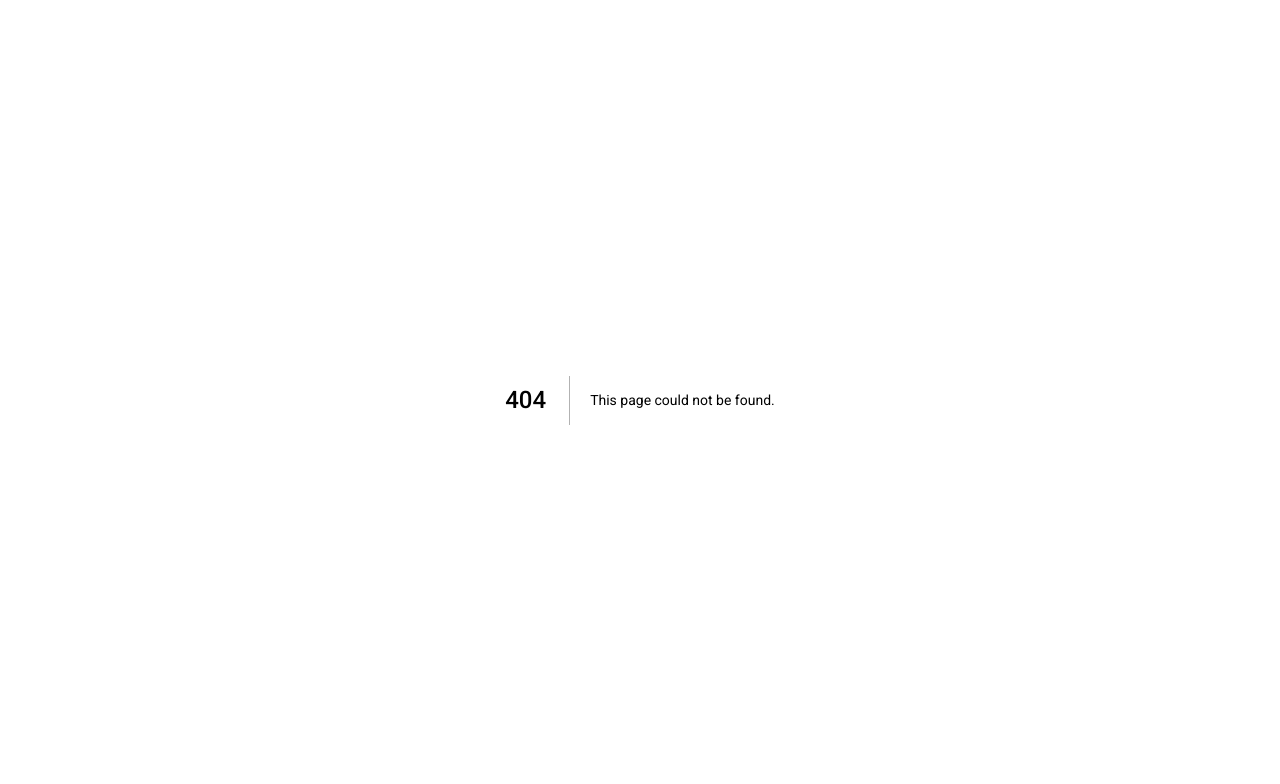
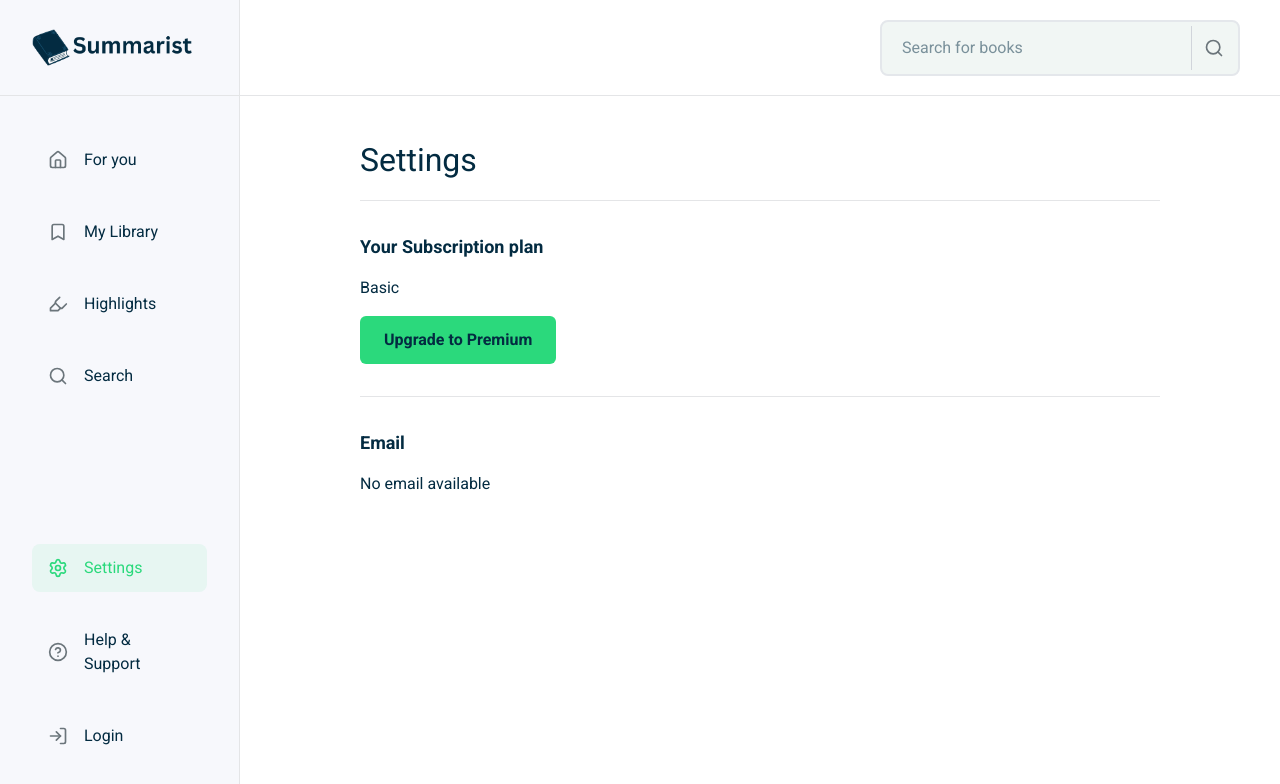
Before and after one commit to DerrickSimilien/Summarist-Virtual-Internship, a Next.js app: page /settings in a window 1280 px wide. Before the commit this address had no page. Shown: the top 784 px of the page. Built offline with nearby package versions, Linux system fonts and the light colour scheme; no server answers.

Commit message:
Curated Settings page to direct to subscription page

```diff
--- /dev/null
+++ b/src/app/settings/page.tsx
@@ -0,0 +1,154 @@
+'use client';
+
+import React, { useState, useEffect } from 'react';
+import { useRouter } from 'next/navigation';
+import SidebarLayout from '../components/SidebarLayout';
+import { onAuthStateChanged } from 'firebase/auth';
+import { auth } from '../../lib/firebase';
+
+const SettingsPage = () => {
+  const router = useRouter();
+  const [user, setUser] = useState(null);
+  const [loading, setLoading] = useState(true);
+
+  // Listen for authentication state changes
+  useEffect(() => {
+    const unsubscribe = onAuthStateChanged(auth, (currentUser) => {
+      setUser(currentUser);
+      setLoading(false);
+    });
+
+    return () => unsubscribe();
+  }, []);
+
+  const handleUpgradeClick = () => {
+    router.push('/choose-plan');
+  };
+
+  return (
+    <SidebarLayout>
+      {/* Main content container - centered and constrained width */}
+      <div className="flex justify-center" style={{ width: '100%' }}>
+        <div style={{ maxWidth: '800px', width: '100%' }}>
+
+          {/* Settings Header */}
+          <div>
+            <h1
+              style={{
+                fontSize: '32px',
+                color: '#032B41',
+                fontFamily: 'Roboto, sans-serif',
+                margin: '0px 0px 32px',
+                padding: '0px 0px 16px',
+                borderBottom: '1px solid #e4e5e7'
+              }}
+            >
+              Settings
+            </h1>
+          </div>
+
+          {/* Your Subscription Plan Section */}
+          <section style={{ marginBottom: '32px' }}>
+            <h2
+              style={{
+                fontSize: '18px',
+                color: '#032B41',
+                fontFamily: 'Roboto, sans-serif',
+                margin: '0px 0px 16px',
+                fontWeight: '600'
+              }}
+            >
+              Your Subscription plan
+            </h2>
+
+            <p
+              style={{
+                fontSize: '16px',
+                color: '#032B41',
+                fontFamily: 'Roboto, sans-serif',
+                margin: '0px 0px 16px'
+              }}
+            >
+              Basic
+            </p>
+
+            <button
+              onClick={handleUpgradeClick}
+              style={{
+                backgroundColor: '#2BD97C',
+                color: '#032B41',
+                fontSize: '16px',
+                fontFamily: 'Roboto, sans-serif',
+                padding: '12px 24px',
+                border: 'none',
+                borderRadius: '6px',
+                cursor: 'pointer',
+                fontWeight: '600',
+                transition: 'background-color 0.2s'
+              }}
+              onMouseEnter={(e) => {
+                e.currentTarget.style.backgroundColor = '#26c770';
+              }}
+              onMouseLeave={(e) => {
+                e.currentTarget.style.backgroundColor = '#2BD97C';
+              }}
+            >
+              Upgrade to Premium
+            </button>
+
+            {/* Horizontal divider line */}
+            <div
+              style={{
+                width: '100%',
+                height: '1px',
+                backgroundColor: '#e4e5e7',
+                margin: '32px 0px'
+              }}
+            ></div>
+          </section>
+
+          {/* Email Section */}
+          <section>
+            <h2
+              style={{
+                fontSize: '18px',
+                color: '#032B41',
+                fontFamily: 'Roboto, sans-serif',
+                margin: '0px 0px 16px',
+                fontWeight: '600'
+              }}
+            >
+              Email
+            </h2>
+
+            {loading ? (
+              <p
+                style={{
+                  fontSize: '16px',
+                  color: '#6b7280',
+                  fontFamily: 'Roboto, sans-serif'
+                }}
+              >
+                Loading...
+              </p>
+            ) : (
+              <p
+                style={{
+                  fontSize: '16px',
+                  color: '#032B41',
+                  fontFamily: 'Roboto, sans-serif',
+                  margin: '0px'
+                }}
+              >
+                {user?.email || 'No email available'}
+              </p>
+            )}
+          </section>
+
+        </div>
+      </div>
+    </SidebarLayout>
+  );
+};
+
+export default SettingsPage;
```
